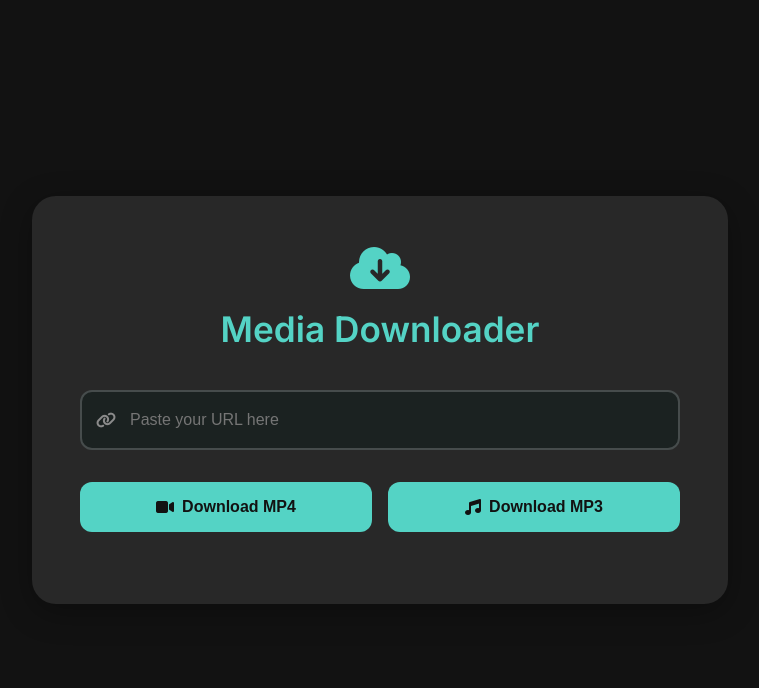
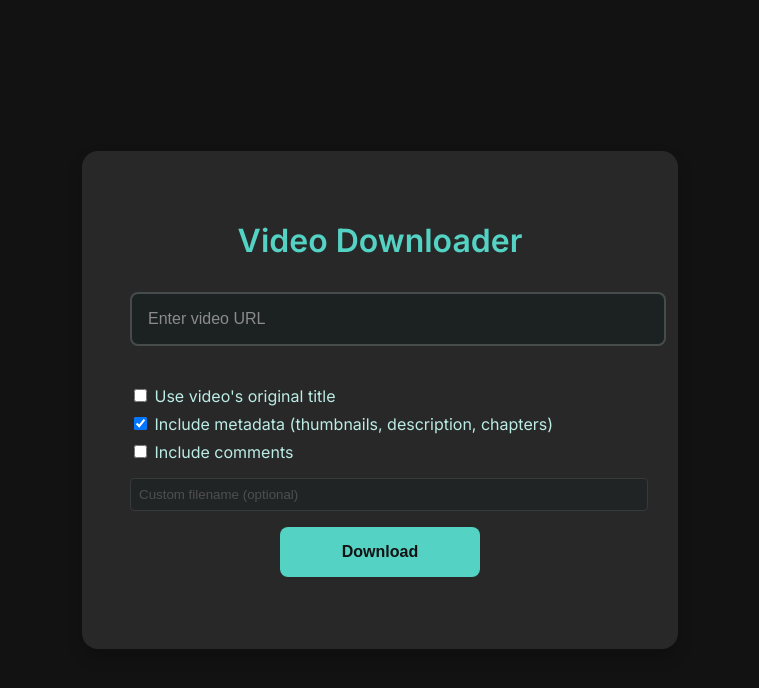
Before and after one commit to developedbyalex/basicYTDLGUI, a website: page public/index.html in a window 1280 px wide. Shown: the whole page, without its empty margins (260-1019 px from the left). Drawn offline with Linux system fonts and the light colour scheme.

Commit message:
Fixed bugs and updated other things

```diff
--- a/public/index.html
+++ b/public/index.html
@@ -3,39 +3,40 @@
 <head>
     <meta charset="UTF-8">
     <meta name="viewport" content="width=device-width, initial-scale=1.0">
-    <title>Media Downloader</title>
+    <title>Video Downloader</title>
     <link rel="stylesheet" href="style.css">
     <link rel="preconnect" href="https://fonts.googleapis.com">
     <link href="https://fonts.googleapis.com/css2?family=Inter:wght@400;600&display=swap" rel="stylesheet">
-    <link rel="stylesheet" href="https://cdnjs.cloudflare.com/ajax/libs/font-awesome/6.5.1/css/all.min.css">
 </head>
 <body>
     <div class="container">
-        <div class="header">
-            <i class="fas fa-cloud-download-alt"></i>
-            <h1>Media Downloader</h1>
-        </div>
-        <form id="download-form" aria-label="Media download form">
-            <div class="input-container">
-                <i class="fas fa-link"></i>
+        <h1>Video Downloader</h1>
+        <form id="download-form" aria-label="Video download form">
             <input
                 type="url"
                 id="video-url"
-                    placeholder="Paste your URL here"
+                placeholder="Enter video URL"
                 required
-                    aria-label="URL input"
+                aria-label="Video URL input"
             />
+            <div class="options-container">
+                <div class="option">
+                    <input type="checkbox" id="use-default-name" name="use-default-name">
+                    <label for="use-default-name">Use video's original title</label>
                 </div>
-            <div class="button-group">
-                <button type="button" class="download-btn" data-format="mp4" aria-label="Download MP4">
-                    <i class="fas fa-video"></i>
-                    Download MP4
-                </button>
-                <button type="button" class="download-btn" data-format="mp3" aria-label="Download MP3">
-                    <i class="fas fa-music"></i>
-                    Download MP3
-                </button>
+                <div class="option">
+                    <input type="checkbox" id="include-metadata" name="include-metadata" checked>
+                    <label for="include-metadata">Include metadata (thumbnails, description, chapters)</label>
                 </div>
+                <div class="option">
+                    <input type="checkbox" id="include-comments" name="include-comments">
+                    <label for="include-comments">Include comments</label>
+                </div>
+                <div class="custom-name-container">
+                    <input type="text" id="custom-name" placeholder="Custom filename (optional)" disabled>
+                </div>
+            </div>
+            <button type="submit" aria-label="Download video">Download</button>
         </form>
         <div class="progress-container" style="display: none;">
             <div class="progress-bar">
--- a/public/script.js
+++ b/public/script.js
@@ -1,21 +1,25 @@
-document.addEventListener("DOMContentLoaded", () => {
-    const downloadButtons = document.querySelectorAll(".download-btn");
+document.getElementById('use-default-name').addEventListener('change', (e) => {
+    const customNameInput = document.getElementById('custom-name');
+    customNameInput.disabled = e.target.checked;
+});
+
+document.getElementById("download-form").addEventListener("submit", async (e) => {
+    e.preventDefault();
+
+    const formData = {
+        url: document.getElementById("video-url").value,
+        useDefaultName: document.getElementById("use-default-name").checked,
+        includeMetadata: document.getElementById("include-metadata").checked,
+        includeComments: document.getElementById("include-comments").checked,
+        customName: document.getElementById("custom-name").value
+    };
+
     const statusMessage = document.getElementById("status-message");
     const progressContainer = document.querySelector(".progress-container");
     const progressFill = document.querySelector(".progress-fill");
     const progressText = document.querySelector(".progress-text");
 
-    downloadButtons.forEach(button => {
-        button.addEventListener("click", async () => {
-            const videoUrl = document.getElementById("video-url").value;
-            if (!videoUrl) {
-                statusMessage.textContent = "Please enter a valid URL";
-                return;
-            }
-
-            const format = button.dataset.format;
-
-            statusMessage.textContent = `Starting ${format.toUpperCase()} download...`;
+    statusMessage.textContent = "Starting download...";
     progressContainer.style.display = "block";
     progressFill.style.width = "0%";
     progressText.textContent = "0%";
@@ -26,10 +30,7 @@ document.addEventListener("DOMContentLoaded", () => {
             headers: {
                 "Content-Type": "application/json",
             },
-                    body: JSON.stringify({
-                        url: videoUrl,
-                        format: format
-                    }),
+            body: JSON.stringify(formData),
         });
 
         const reader = response.body.getReader();
@@ -48,10 +49,11 @@ document.addEventListener("DOMContentLoaded", () => {
                         progressFill.style.width = `${update.progress}%`;
                         progressText.textContent = `${Math.round(update.progress)}%`;
                     } else if (update.status === 'complete') {
-                                window.location.href = `/download/${update.filePath}`;
-                                statusMessage.textContent = "Download complete!";
+                        statusMessage.textContent = update.message || "Download complete!";
+                        progressContainer.style.display = "none";
                     } else if (update.error) {
                         statusMessage.textContent = `Error: ${update.error}`;
+                        progressContainer.style.display = "none";
                     }
                 } catch (parseError) {
                     console.log('Could not parse chunk:', chunk);
@@ -61,8 +63,7 @@ document.addEventListener("DOMContentLoaded", () => {
         }
     } catch (error) {
         console.error('Download error:', error);
-                statusMessage.textContent = "An error occurred while downloading.";
+        statusMessage.textContent = "An error occurred while downloading the video.";
+        progressContainer.style.display = "none";
     }
 });
-    });
-});
--- a/public/style.css
+++ b/public/style.css
@@ -1,16 +1,19 @@
 :root {
+    /** Dark theme primary colors */
     --clr-primary-a0: #54d3c5;
     --clr-primary-a10: #6dd8cb;
     --clr-primary-a20: #83ddd2;
     --clr-primary-a30: #97e2d8;
     --clr-primary-a40: #a9e7de;
     --clr-primary-a50: #bbece5;
+    /** Dark theme surface colors */
     --clr-surface-a0: #121212;
     --clr-surface-a10: #282828;
     --clr-surface-a20: #3f3f3f;
     --clr-surface-a30: #575757;
     --clr-surface-a40: #717171;
     --clr-surface-a50: #8b8b8b;
+    /** Dark theme tonal surface colors */
     --clr-surface-tonal-a0: #1b2221;
     --clr-surface-tonal-a10: #303736;
     --clr-surface-tonal-a20: #464c4c;
@@ -33,101 +36,116 @@ body {
 .container {
     text-align: center;
     background: var(--clr-surface-a10);
-    padding: 3rem;
-    border-radius: 24px;
-    box-shadow: 0 8px 32px rgba(0, 0, 0, 0.3);
+    padding: 2.5rem;
+    border-radius: 16px;
+    box-shadow: 0 8px 16px rgba(0, 0, 0, 0.2);
     width: 90%;
-    max-width: 600px;
-}
-
-.header {
-    margin-bottom: 2.5rem;
-}
-
-.header i {
-    font-size: 3rem;
-    color: var(--clr-primary-a0);
-    margin-bottom: 1rem;
+    max-width: 500px;
 }
 
 h1 {
     color: var(--clr-primary-a0);
-    margin: 0;
-    font-size: 2.2rem;
-}
-
-.input-container {
-    position: relative;
     margin-bottom: 2rem;
-}
-
-.input-container i {
-    position: absolute;
-    left: 1rem;
-    top: 50%;
-    transform: translateY(-50%);
-    color: var(--clr-surface-a50);
+    font-size: 2rem;
 }
 
 input[type="url"] {
     width: 100%;
-    padding: 1.2rem 1rem 1.2rem 3rem;
+    padding: 1rem;
+    margin-bottom: 1.5rem;
     border: 2px solid var(--clr-surface-tonal-a20);
-    border-radius: 12px;
+    border-radius: 8px;
     background-color: var(--clr-surface-tonal-a0);
     color: var(--clr-primary-a50);
     font-size: 1rem;
     transition: all 0.3s ease;
-    box-sizing: border-box;
 }
 
 input[type="url"]:focus {
     outline: none;
     border-color: var(--clr-primary-a0);
-    box-shadow: 0 0 0 4px rgba(84, 211, 197, 0.15);
+    box-shadow: 0 0 0 3px rgba(84, 211, 197, 0.2);
 }
 
-.button-group {
-    display: grid;
-    grid-template-columns: 1fr 1fr;
-    gap: 1rem;
-    margin-bottom: 1.5rem;
+input[type="url"]::placeholder {
+    color: var(--clr-surface-a50);
 }
 
-.download-btn {
-    padding: 1rem;
+button {
+    padding: 1rem 2rem;
     background-color: var(--clr-primary-a0);
     color: var(--clr-surface-a0);
     border: none;
-    border-radius: 12px;
+    border-radius: 8px;
     cursor: pointer;
     font-size: 1rem;
     font-weight: 600;
     transition: all 0.3s ease;
-    display: flex;
-    align-items: center;
-    justify-content: center;
-    gap: 0.5rem;
+    width: 100%;
 }
 
-.download-btn:hover {
+button:hover {
     background-color: var(--clr-primary-a20);
     transform: translateY(-2px);
 }
 
-.download-btn:active {
+button:active {
     transform: translateY(0);
 }
 
+#status-message {
+    margin-top: 1.5rem;
+    color: var(--clr-primary-a30);
+    font-size: 0.9rem;
+}
+
+.options-container {
+    margin: 1rem 0;
+    text-align: left;
+}
+
+.option {
+    margin: 0.5rem 0;
+}
+
+.custom-name-container {
+    margin-top: 1rem;
+}
+
+#custom-name {
+    width: 100%;
+    padding: 0.5rem;
+    border-radius: 4px;
+    border: 1px solid var(--clr-surface-tonal-a20);
+    background-color: var(--clr-surface-tonal-a0);
+    color: var(--clr-primary-a50);
+}
+
+#custom-name:disabled {
+    opacity: 0.5;
+}
+
+@media (min-width: 768px) {
+    .container {
+        padding: 3rem;
+    }
+
+    button {
+        width: auto;
+        min-width: 200px;
+    }
+}
+
 .progress-container {
-    margin-top: 2rem;
+    margin-top: 1.5rem;
+    width: 100%;
 }
 
 .progress-bar {
     width: 100%;
-    height: 10px;
+    height: 8px;
     background-color: var(--clr-surface-tonal-a20);
-    border-radius: 6px;
+    border-radius: 4px;
     overflow: hidden;
 }
 
@@ -139,13 +157,8 @@ input[type="url"]:focus {
 }
 
 .progress-text {
-    margin-top: 0.75rem;
+    margin-top: 0.5rem;
     color: var(--clr-primary-a30);
     font-size: 0.9rem;
+    text-align: center;
 }
-
-#status-message {
-    margin-top: 1.5rem;
-    color: var(--clr-primary-a30);
-    font-size: 0.9rem;
-}
```
Lines whose indentation alone changed are shown as unchanged.
